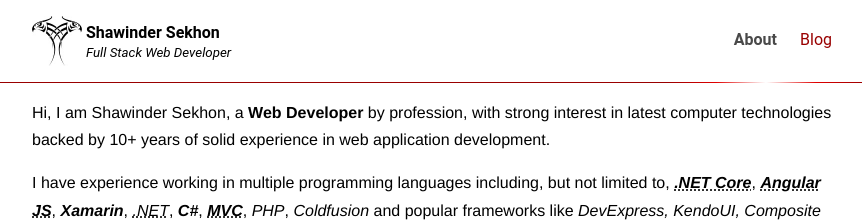
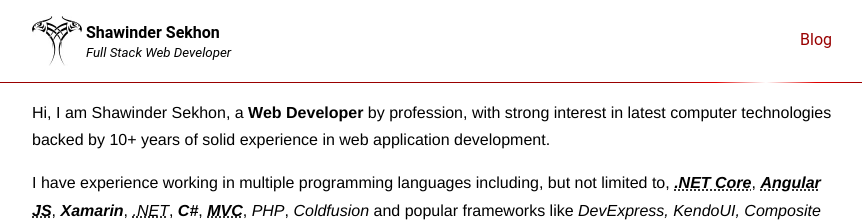
Before and after one commit to shawinder/shawinder.github.io, a Jekyll site: the page built from index.html, in a window 1280 px wide. Shown: the top 223 px of the page, without its empty margins (208-1070 px from the left). Built offline with Jekyll 4.4.1, drawn with Linux system fonts in a browser that asks for light colours; nearby versions of some CDN libraries.

Commit message:
Update index.html

```diff
--- a/index.html
+++ b/index.html
@@ -1,7 +1,7 @@
 ---
 layout: master
 title: Web Developer
-nav_about: class="selected"
+nav_about: class="selected" style="display:none;"
 ---
 <section class="about-me inner" itemscope="" itemtype="http://data-vocabulary.org/Person">
   <a itemprop="url" href="/"></a>
```
